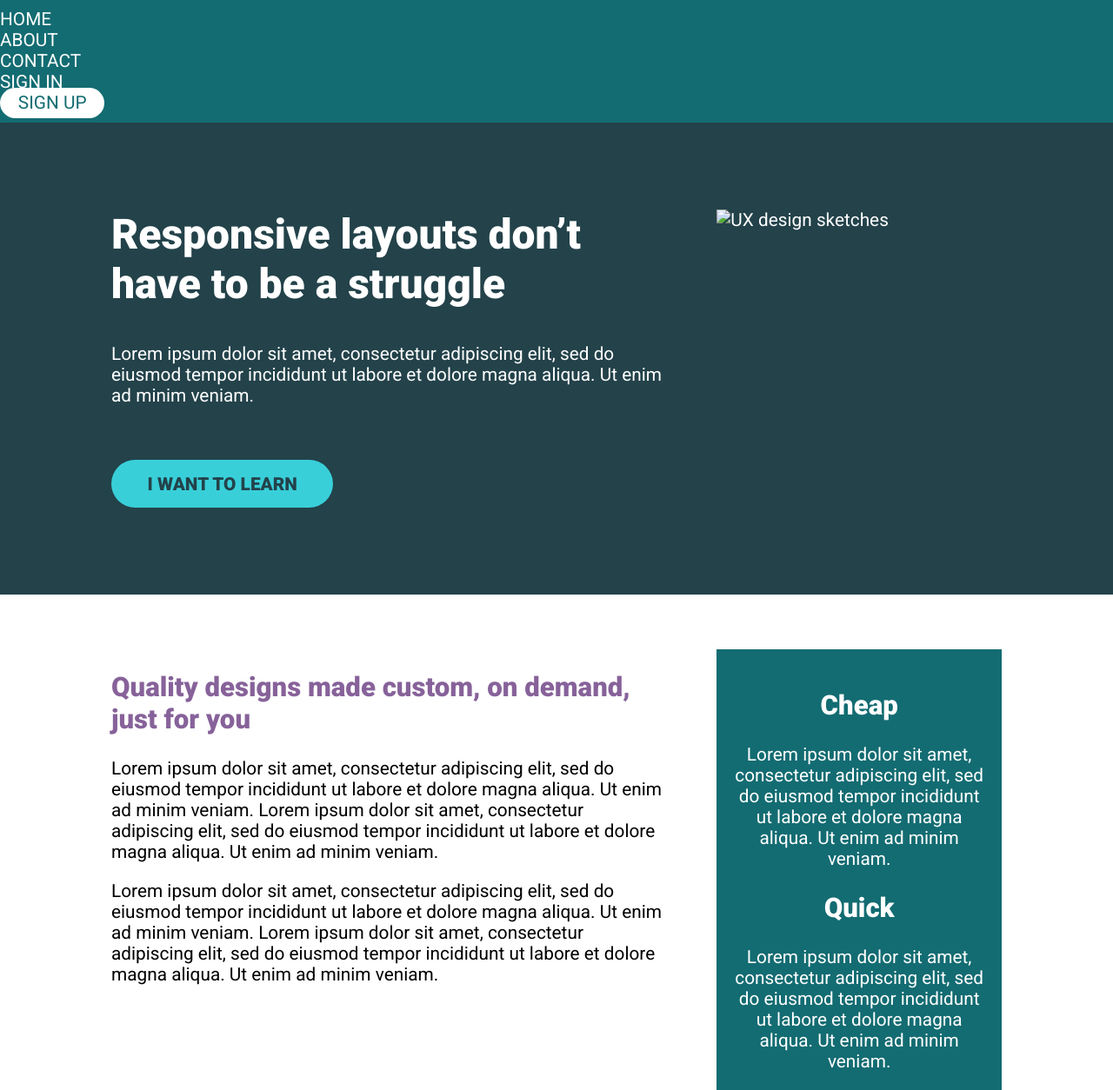
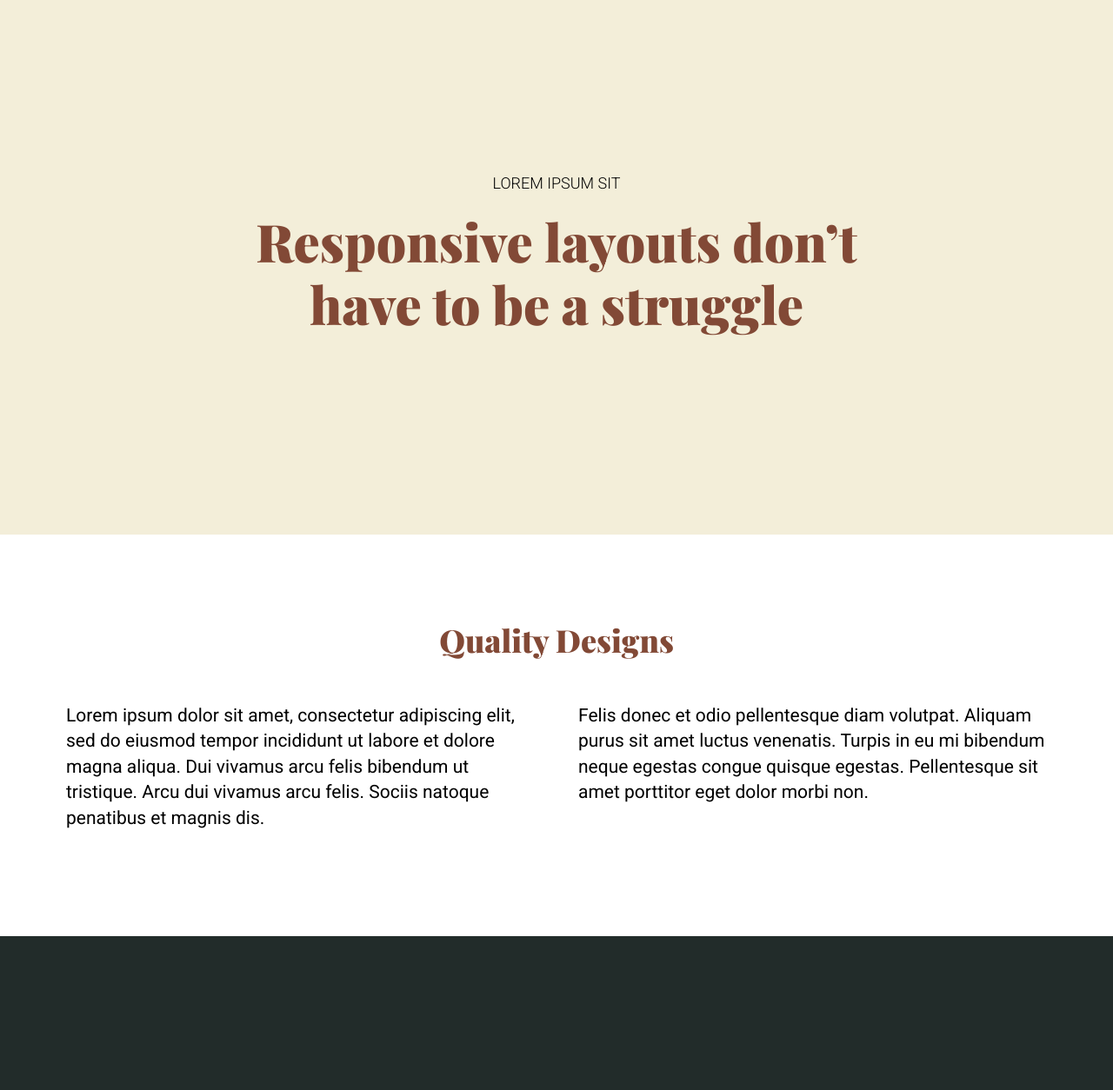
Before and after one commit to ameh-samson/Conquering-Responsive-Layouts, a plain HTML site: page CHALLENGE #7/index.html in a window 1280 px wide. Shown: the top 1254 px of the page at 87% size. Drawn offline with nearby package versions, Linux system fonts and the light colour scheme; a web font is replaced by a local one.

Commit message:
styles challenge 7

```diff
--- a/CHALLENGE #7/index.html
+++ b/CHALLENGE #7/index.html
@@ -3,89 +3,85 @@
   <head>
     <meta charset="UTF-8" />
     <meta name="viewport" content="width=device-width, initial-scale=1.0" />
-    <title>Conquering Responsive Layouts</title>
+
+    <link rel="preconnect" href="https://fonts.googleapis.com" />
+    <link rel="preconnect" href="https://fonts.gstatic.com" crossorigin />
     <link
-      href="https://fonts.googleapis.com/css2?family=Roboto:wght@400;900&display=swap"
+      href="https://fonts.googleapis.com/css2?family=Playfair+Display:ital,wght@0,400..900;1,400..900&family=Roboto:ital,wght@0,100;0,300;0,400;0,500;0,700;0,900;1,100;1,300;1,400;1,500;1,700;1,900&display=swap"
       rel="stylesheet"
     />
+
     <link rel="stylesheet" href="style.css" />
+    <title>Flexbox challenge</title>
   </head>
   <body>
-    <header>
-      <nav class="nav">
-        <ul class="nav__list">
-          <li class="nav__item"><a href="#" class="nav__link">Home</a></li>
-          <li class="nav__item"><a href="#" class="nav__link">About</a></li>
-          <li class="nav__item"><a href="#" class="nav__link">Contact</a></li>
-          <li class="nav__item"><a href="#" class="nav__link">Sign In</a></li>
-          <li class="nav__item">
-            <a href="#" class="nav__link nav__link--button">Sign up</a>
-          </li>
-        </ul>
-      </nav>
-    </header>
+    <section class="hero text-center">
+      <div class="container hero-content">
+        <p>lorem ipsum sit</p>
+        <h1 class="color-brown">
+          Responsive layouts don’t <br />
+          have to be a struggle
+        </h1>
+      </div>
+    </section>
 
-    <section class="hero">
-      <div class="container row">
-        <div class="hero__text">
-          <h1>Responsive layouts don’t have to be a struggle</h1>
+    <section class="feature">
+      <div class="container">
+        <h2 class="text-center color-brown">Quality Designs</h2>
+        <div class="row feature-contents">
+          <div class="col">
+            <p>
+              Lorem ipsum dolor sit amet, consectetur adipiscing elit, sed do
+              eiusmod tempor incididunt ut labore et dolore magna aliqua. Dui
+              vivamus arcu felis bibendum ut tristique. Arcu dui vivamus arcu
+              felis. Sociis natoque penatibus et magnis dis.
+            </p>
+          </div>
+          <div class="col">
+            <p>
+              Felis donec et odio pellentesque diam volutpat. Aliquam purus sit
+              amet luctus venenatis. Turpis in eu mi bibendum neque egestas
+              congue quisque egestas. Pellentesque sit amet porttitor eget dolor
+              morbi non.
+            </p>
+          </div>
+        </div>
+      </div>
+    </section>
+
+    <section class="details">
+      <div class="row container">
+        <div class="col">
+          <h2>Made custom for you</h2>
           <p>
             Lorem ipsum dolor sit amet, consectetur adipiscing elit, sed do
             eiusmod tempor incididunt ut labore et dolore magna aliqua. Ut enim
             ad minim veniam.
           </p>
-          <a href="#" class="btn">I want to learn</a>
         </div>
-        <img
-          src="img/hero-img.jpg"
-          alt="UX design sketches"
-          class="hero__img"
-        />
+
+        <div class="col">
+          <img src="./image-01.jpg" alt="" />
+        </div>
       </div>
     </section>
 
-    <main class="main container row">
-      <section class="primary-content">
-        <h2 class="section-title">
-          Quality designs made custom, on demand, just for you
-        </h2>
-        <p>
-          Lorem ipsum dolor sit amet, consectetur adipiscing elit, sed do
-          eiusmod tempor incididunt ut labore et dolore magna aliqua. Ut enim ad
-          minim veniam. Lorem ipsum dolor sit amet, consectetur adipiscing elit,
-          sed do eiusmod tempor incididunt ut labore et dolore magna aliqua. Ut
-          enim ad minim veniam.
-        </p>
-        <p>
-          Lorem ipsum dolor sit amet, consectetur adipiscing elit, sed do
-          eiusmod tempor incididunt ut labore et dolore magna aliqua. Ut enim ad
-          minim veniam. Lorem ipsum dolor sit amet, consectetur adipiscing elit,
-          sed do eiusmod tempor incididunt ut labore et dolore magna aliqua. Ut
-          enim ad minim veniam.
-        </p>
-      </section>
-      <aside class="sidebar">
-        <h2 class="sidebar-title">Cheap</h2>
-        <p>
-          Lorem ipsum dolor sit amet, consectetur adipiscing elit, sed do
-          eiusmod tempor incididunt ut labore et dolore magna aliqua. Ut enim ad
-          minim veniam.
-        </p>
+    <section class="details2">
+      <div class="container row">
+        <div class="col">
+          <img src="./image-02.jpg" alt="" />
+        </div>
 
-        <h2 class="sidebar-title">Quick</h2>
-        <p>
-          Lorem ipsum dolor sit amet, consectetur adipiscing elit, sed do
-          eiusmod tempor incididunt ut labore et dolore magna aliqua. Ut enim ad
-          minim veniam.
-        </p>
-
-        <h2 class="sidebar-title">Quality</h2>
-        <p>
-          Lorem ipsum dolor sit amet, consectetur adipiscing elit, sed do
-          eiusmod tempor incididunt ut labore et dolore magna aliqua. Ut enim ad
-          minim veniam.
-        </p>
-      </aside>
-    </main>
+        <div class="col">
+          <h2>Created with care</h2>
+          <p>
+            Felis donec et odio pellentesque diam volutpat. Aliquam purus sit
+            amet luctus venenatis. Turpis in eu mi bibendum neque egestas congue
+            quisque egestas. Pellentesque sit amet porttitor eget dolor morbi
+            non.
+          </p>
+        </div>
+      </div>
+    </section>
   </body>
 </html>
--- a/CHALLENGE #7/style.css
+++ b/CHALLENGE #7/style.css
@@ -1,3 +1,21 @@
+:root {
+  --pink-color: #f3eed9;
+  --brown-color: #824936;
+  --dark-grey: #222c2a;
+}
+
+.color-pink {
+  color: var(--pink-color);
+}
+
+.color-brown {
+  color: var(--brown-color);
+}
+
+.color-grey {
+  color: var(--dark-grey);
+}
+
 *,
 *::before,
 *::after {
@@ -6,118 +24,81 @@
 
 body {
   margin: 0;
+  padding: 0;
   font-family: "Roboto", sans-serif;
-  font-size: 1.3rem;
+  line-height: 1.4;
 }
 
-img {
-  max-width: 100%;
-}
-
-h1 {
-  font-size: 3rem;
-  margin-top: 0;
-}
-
-.section-title {
-  color: #87629a;
-}
-
-.btn {
-  display: inline-block;
-  text-decoration: none;
-  text-transform: uppercase;
-  color: #23424a;
-  font-weight: 900;
-  background-color: #38cfd9;
-  padding: 0.75em 2em;
-  border-radius: 100px;
-}
-
-.btn:hover,
-.btn:focus {
-  opacity: 0.75;
+.text-center {
+  text-align: center;
 }
 
 .container {
-  width: 80%;
-  max-width: 1100px;
+  max-width: 1128px;
+  width: 95%;
   margin: 0 auto;
 }
 
 .row {
   display: flex;
   justify-content: space-between;
+  gap: 50px;
+}
+
+h1,
+h2 {
+  font-family: "Playfair Display", serif;
+  font-weight: 900;
+  line-height: 1.2;
+  margin-top: 0;
+  padding: 0;
+}
+
+h2 {
+  font-size: 36px;
+}
+
+p {
+  font-size: 21px;
+  font-weight: 400;
+}
+
+img {
+  width: 100%;
 }
 
 .col {
-  /* these are now flex items */
-  width: 100%;
-}
-
-.col + .col {
-  margin-left: 30px;
-}
-
-header {
-  background: #136c72;
-  padding: 0.5em 0;
-}
-
-.nav__list {
-  margin: 0;
-  padding: 0;
-  list-style: none;
-}
-
-.nav__link {
-  color: #fff;
-  text-decoration: none;
-  text-transform: uppercase;
-}
-
-.nav__link--button {
-  background: #fff;
-  color: #136c72;
-  padding: 0.25em 1em;
-  border-radius: 10em;
-}
-
-.nav__link:hover {
-  opacity: 0.75;
+  width: 50%;
 }
 
 .hero {
-  padding: 100px 0;
-  background-color: #23424a;
-  color: #fff;
+  background: #f3eed9;
+  padding-block: 180px;
 }
 
-.hero__text {
-  width: 62%;
+.hero-content P {
+  text-transform: uppercase;
+  font-size: 18px;
+  font-weight: 300;
 }
 
-.hero__img {
-  width: 32%;
-  align-self: flex-start;
+.hero-content h1 {
+  font-size: 60px;
+  color: var(--brown-color);
 }
 
-.hero p {
-  margin-bottom: 3em;
+.feature {
+  padding-block: 100px;
 }
 
-.main {
-  margin-top: 3em;
+.details {
+  background: var(--dark-grey);
+  color: var(--pink-color);
+  padding-block: 180px;
 }
 
-.primary-content {
-  width: 62%;
+.details2 {
+  background: var(--brown-color);
+  padding-block: 180px;
+  color: var(--pink-color);
 }
-
-.sidebar {
-  width: 32%;
-  padding: 1em;
-  text-align: center;
-  color: #fff;
-  background-color: #136c72;
-}
```
